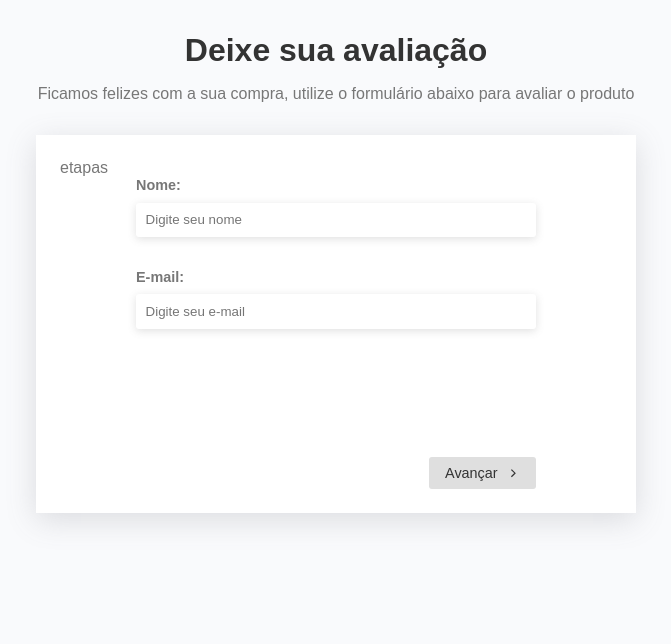
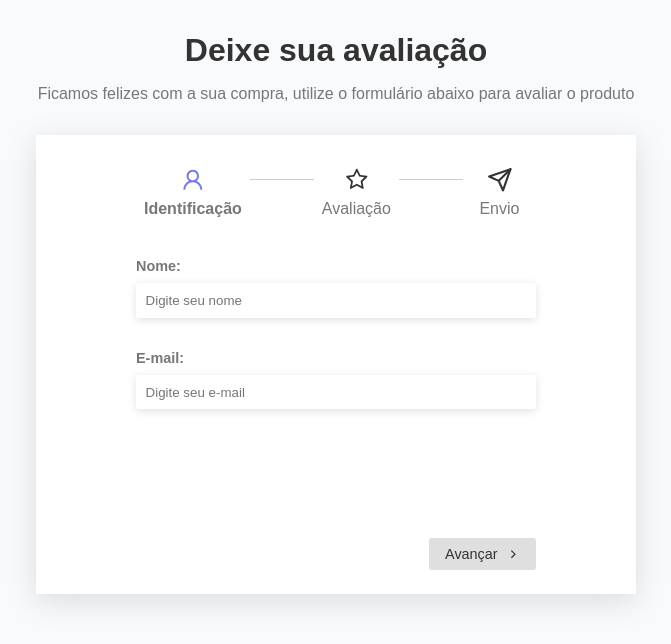
Before and after one commit to Luan0Avila/Multistep-Form-com-React, a React (Vite) app: page / in a window 1280 px wide. Shown: the top 644 px of the page, without its empty margins (304-975 px from the left). Built offline with nearby package versions, Linux system fonts and the light colour scheme.

Commit message:
fazendo a parte dos steps

```diff
--- a/src/App.jsx
+++ b/src/App.jsx
@@ -4,6 +4,7 @@
 import UserForm from './components/UserForm';
 import ReviewForm from './components/ReviewForm';
 import Thanks from './components/Thanks';
+import Steps from './components/Steps';
 
 
 // Hooks
@@ -28,7 +29,7 @@
         <p>Ficamos felizes com a sua compra, utilize o formulário abaixo para avaliar o produto</p>
       </div>
       <div className="form-container">
-        <p>etapas</p>
+        <Steps currentStep={currentStep}> </Steps>
         <form onSubmit={(e) => changeStep(currentStep + 1, e)}>
           <div className="inputs-container">{currentComponent}</div>
           <div className="actions">
--- /dev/null
+++ b/src/components/Steps.css
@@ -0,0 +1,39 @@
+.steps {
+    display: flex;
+    gap: 4rem;
+    justify-content: center;
+    align-items: center;
+    max-width: 400px;
+    margin: 0 auto;
+    position: relative;
+    margin-bottom: 2rem;
+}
+
+.steps::after {
+    content: "";
+    width: 380px;
+    border-bottom: 1px solid #ccc;
+    position: absolute;
+    top: 20px;
+}
+
+.step {
+    text-align: center;
+    background-color: #fff;
+    z-index: 1;
+    width: 120px;
+    padding: 0.5rem;
+}
+
+.step svg {
+    font-size: 1.6rem;
+    margin-bottom: .2rem;
+}
+
+.active {
+    font-weight: bold;
+}
+
+.active > svg {
+    fill: #7076f4;
+}
--- /dev/null
+++ b/src/components/Steps.jsx
@@ -0,0 +1,25 @@
+import {AiOutlineUser, AiOutlineStar} from 'react-icons/ai'
+import { FiSend} from 'react-icons/fi'
+
+import './Steps.css'
+
+const Steps = ({currentStep}) => {
+  return (
+    <div className='steps'>
+        <div className='step active'>
+            <AiOutlineUser/>
+            <p>Identificação</p>
+        </div>
+        <div className={`step ${currentStep >= 1 ? "active" : ""}`}>
+                    <AiOutlineStar/>
+            <p>Avaliação</p>
+        </div>
+        <div className={`step ${currentStep >= 2 ? "active" : ""}`}>
+            <FiSend/>
+                    <p>Envio</p>
+        </div>
+    </div>
+  )
+}
+
+export default Steps
```
